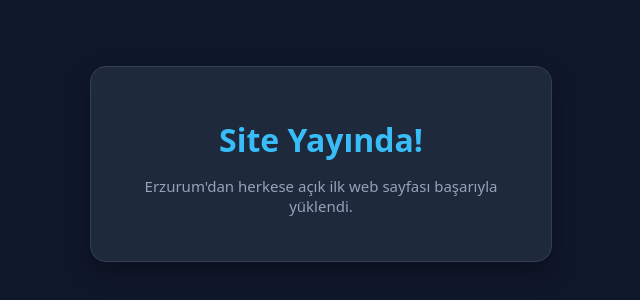
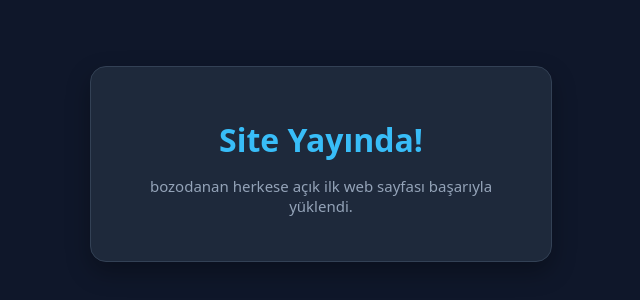
Before and after one commit to bozo3131/Deneme, a plain HTML site: page index.html in a window 1280 px wide. Shown: the part 256-556 px from the top of the page, 319-959 px from the left. Drawn offline with Linux system fonts and the light colour scheme.

Commit message:
Update paragraph text in index.html

```diff
--- a/index.html
+++ b/index.html
@@ -33,7 +33,7 @@
 <body>
   <div class="box">
     <h1>Site Yayında!</h1>
-    <p>Erzurum'dan herkese açık ilk web sayfası başarıyla yüklendi.</p>
+    <p>bozodanan herkese açık ilk web sayfası başarıyla yüklendi.</p>
   </div>
 </body>
 </html>
```
